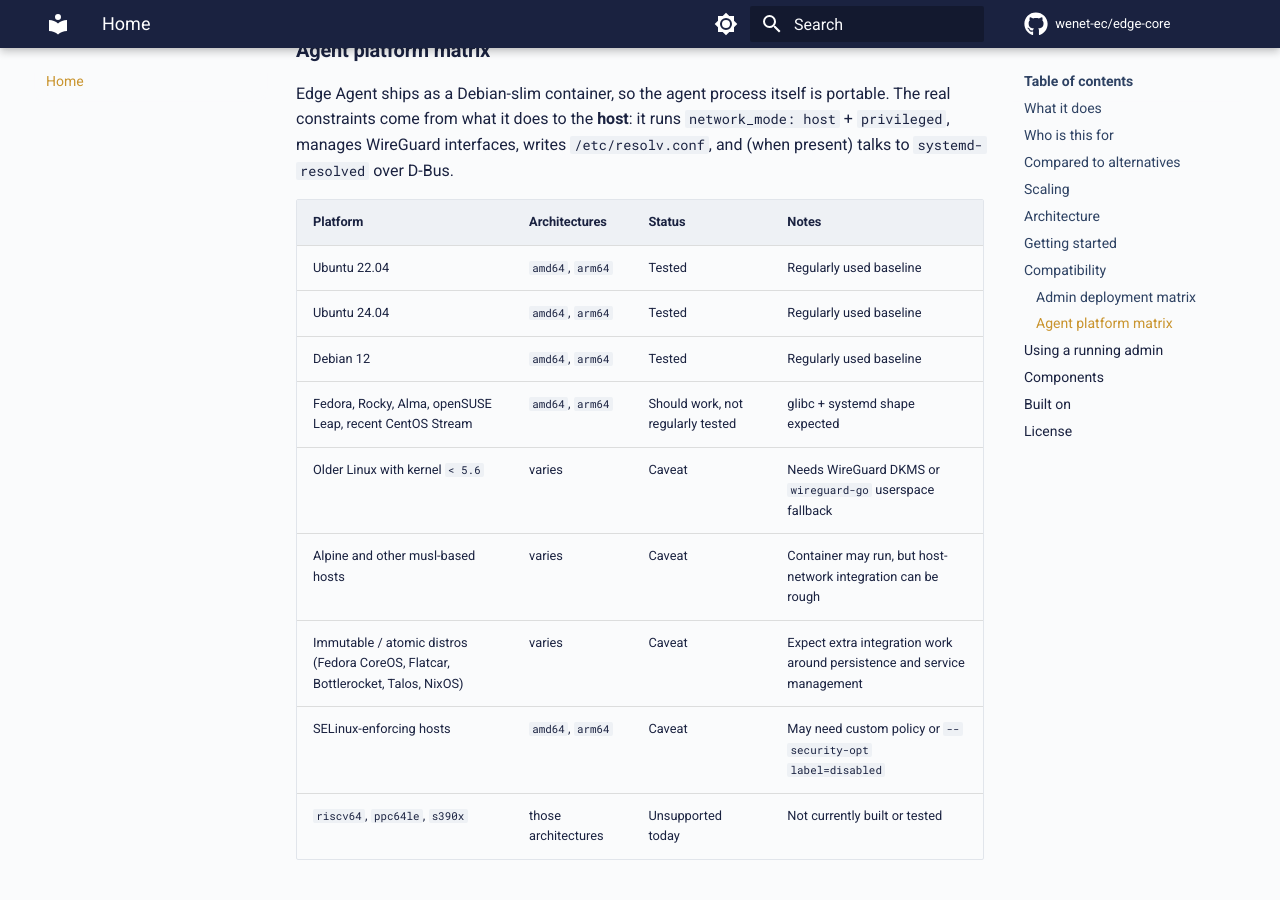
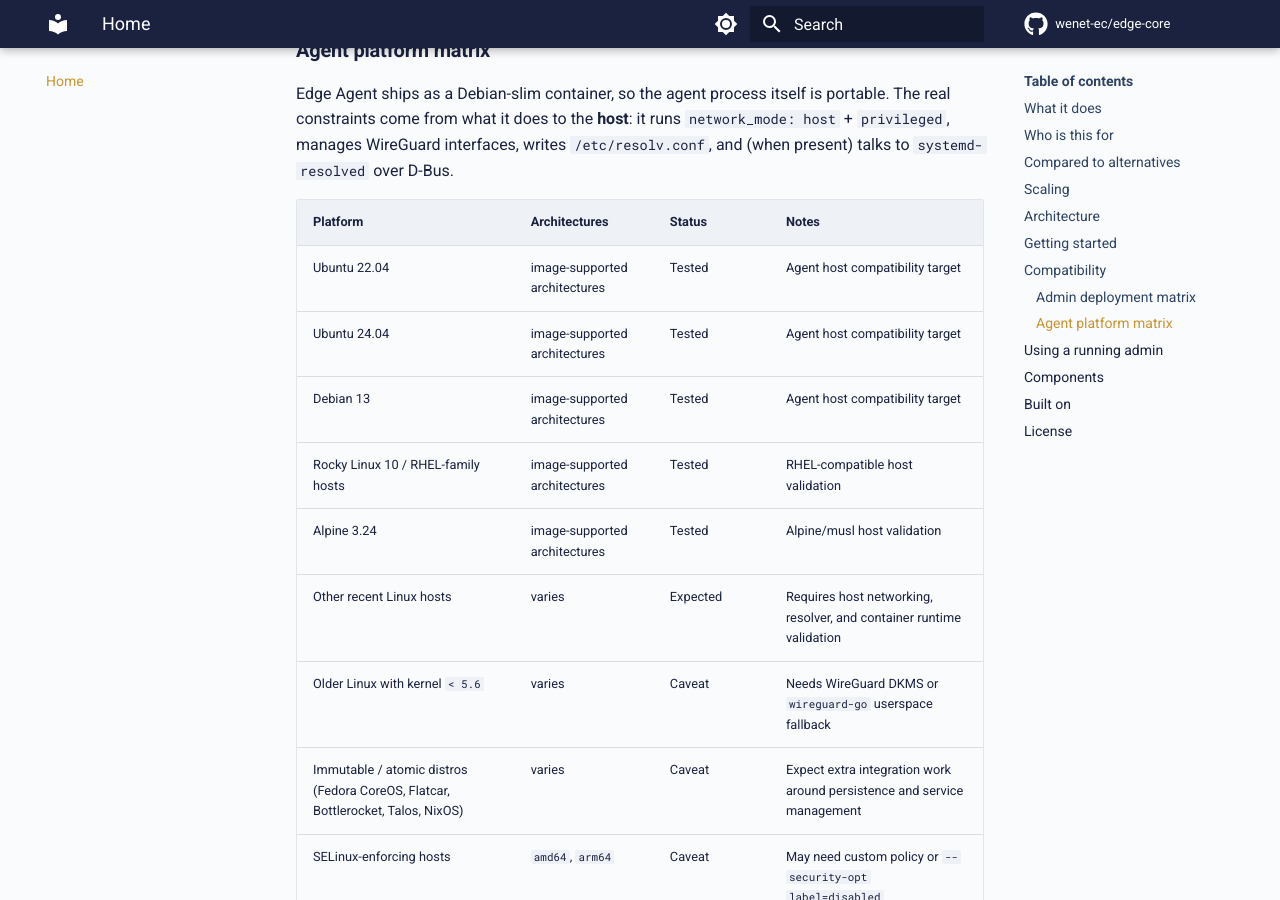
Before and after one commit to wenet-ec/edge-core, an MkDocs documentation site: the page built from docs/index.md, in a window 1280 px wide and 900 px high, scrolled down 6230 px. Built offline with MkDocs 1.6.1 and Material for MkDocs 9.7.7, drawn with Linux system fonts in a browser that asks for light colours; comment, search, counter and statistics services are not loaded; some of the changed text lies outside the part shown.

Commit message:
docs: update host compatibility

```diff
--- a/README.md
+++ b/README.md
@@ -12,7 +12,7 @@ Edge Core is an infrastructure management platform for fleets of Linux machines
 
 We named the project "Edge Core" because the founding pain came from edge devices, but **"edge" here means *any machine you don't physically touch right now*** — a cloud VM in Frankfurt, a bare-metal box in a colo, or a Raspberry Pi in a factory. The control plane doesn't care; it's all the same problem.
 
-Runs on standard Linux hosts (glibc + systemd, kernel ≥ 5.6 for built-in WireGuard). Tested on Ubuntu 22.04 / 24.04 and Debian 12 (x86_64 + ARM64); other glibc/systemd distros should work — see [Host compatibility](#host-compatibility) below. Self-hosted, no vendor lock-in.
+Runs on standard Linux hosts with container support and WireGuard-capable networking. Agent host testing currently covers Ubuntu 22.04, Ubuntu 24.04, Debian 13, Rocky Linux 10 / RHEL-family hosts, and Alpine 3.24 — see [Host compatibility](#host-compatibility) below. Self-hosted, no vendor lock-in.
 
 The **agent** that runs on your machines and the **Nexmaker** shared library are open-source under Apache 2.0. The **admin** server is source-available under the Elastic License 2.0 — you can self-host, modify, and use it commercially. The one thing we reserve is the right to offer Edge Admin as a hosted service to the public; we hope you respect that decision so we can keep the rest of Edge Core fully free, with no future feature gates or surprise relicensing. See [License](#license) below for details.
 
@@ -157,12 +157,13 @@ Edge Agent ships as a Debian-slim container, so the agent process itself is port
 
 | Platform | Architectures | Status | Notes |
 | -------- | ------------- | ------ | ----- |
-| Ubuntu 22.04 | `amd64`, `arm64` | Tested | Regularly used baseline |
-| Ubuntu 24.04 | `amd64`, `arm64` | Tested | Regularly used baseline |
-| Debian 12 | `amd64`, `arm64` | Tested | Regularly used baseline |
-| Fedora, Rocky, Alma, openSUSE Leap, recent CentOS Stream | `amd64`, `arm64` | Should work, not regularly tested | glibc + systemd shape expected |
+| Ubuntu 22.04 | image-supported architectures | Tested | Agent host compatibility target |
+| Ubuntu 24.04 | image-supported architectures | Tested | Agent host compatibility target |
+| Debian 13 | image-supported architectures | Tested | Agent host compatibility target |
+| Rocky Linux 10 / RHEL-family hosts | image-supported architectures | Tested | RHEL-compatible host validation |
+| Alpine 3.24 | image-supported architectures | Tested | Alpine/musl host validation |
+| Other recent Linux hosts | varies | Expected | Requires host networking, resolver, and container runtime validation |
 | Older Linux with kernel `< 5.6` | varies | Caveat | Needs WireGuard DKMS or `wireguard-go` userspace fallback |
-| Alpine and other musl-based hosts | varies | Caveat | Container may run, but host-network integration can be rough |
 | Immutable / atomic distros (Fedora CoreOS, Flatcar, Bottlerocket, Talos, NixOS) | varies | Caveat | Expect extra integration work around persistence and service management |
 | SELinux-enforcing hosts | `amd64`, `arm64` | Caveat | May need custom policy or `--security-opt label=disabled` |
 | `riscv64`, `ppc64le`, `s390x` | those architectures | Unsupported today | Not currently built or tested |
```
Also changed, not shown: docs/architecture.md (+6 -5 lines).
